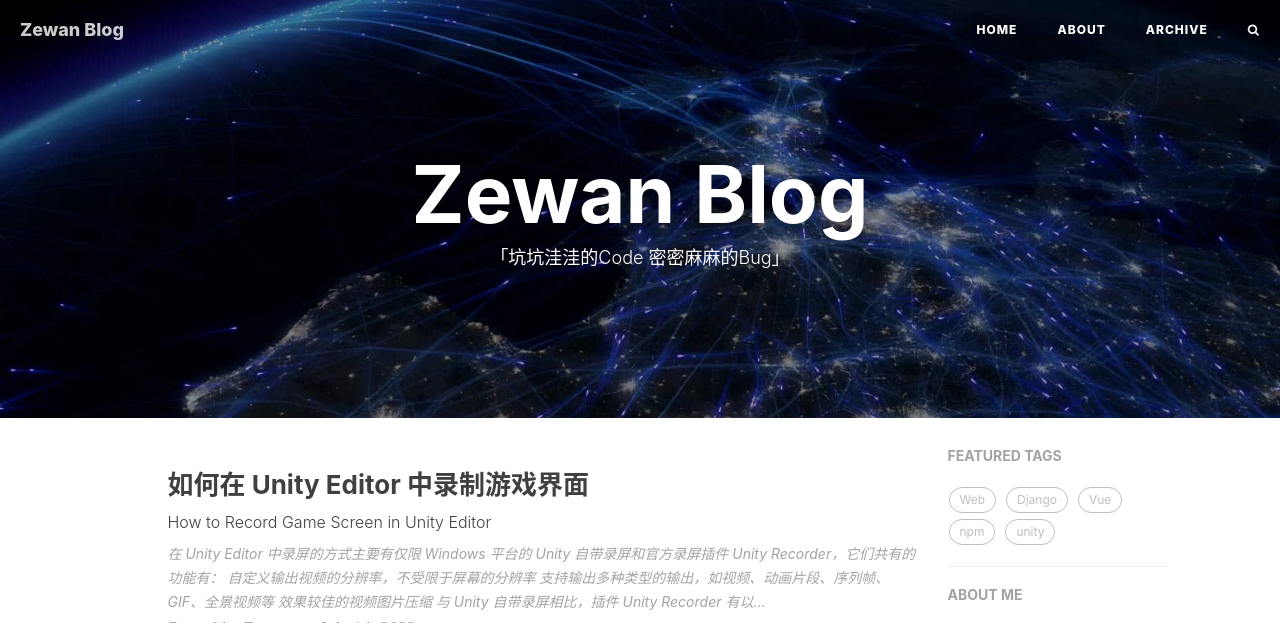
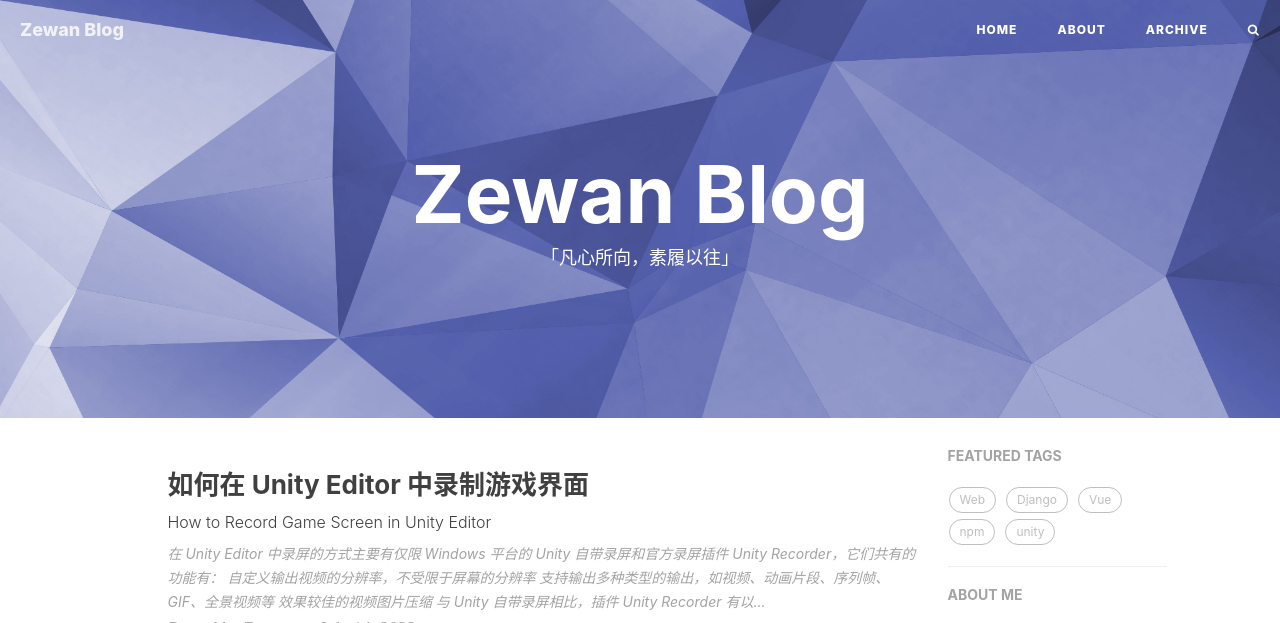
Before and after one commit to ZewanHuang/zewan-blog, a Jekyll site: the page built from index.html, in a window 1280 px wide and 900 px high, cut to the strip 0-623 px from the top of the window. Built offline with Jekyll 4.4.1, drawn with Linux system fonts in a browser that asks for light colours; nearby versions of some CDN libraries; some web fonts are replaced; the list of posts is cut into pages by our own code; comment, search, counter and statistics services are not loaded.

Commit message:
refactor: 更新背景图片和描述

```diff
--- a/index.html
+++ b/index.html
@@ -1,6 +1,6 @@
 ---
 layout: page
-description: "「坑坑洼洼的Code 密密麻麻的Bug」"
+description: "「凡心所向，素履以往」"
 ---
 
 {% for post in paginator.posts %}
```
Also changed, not shown: img/home-bg.jpg.
